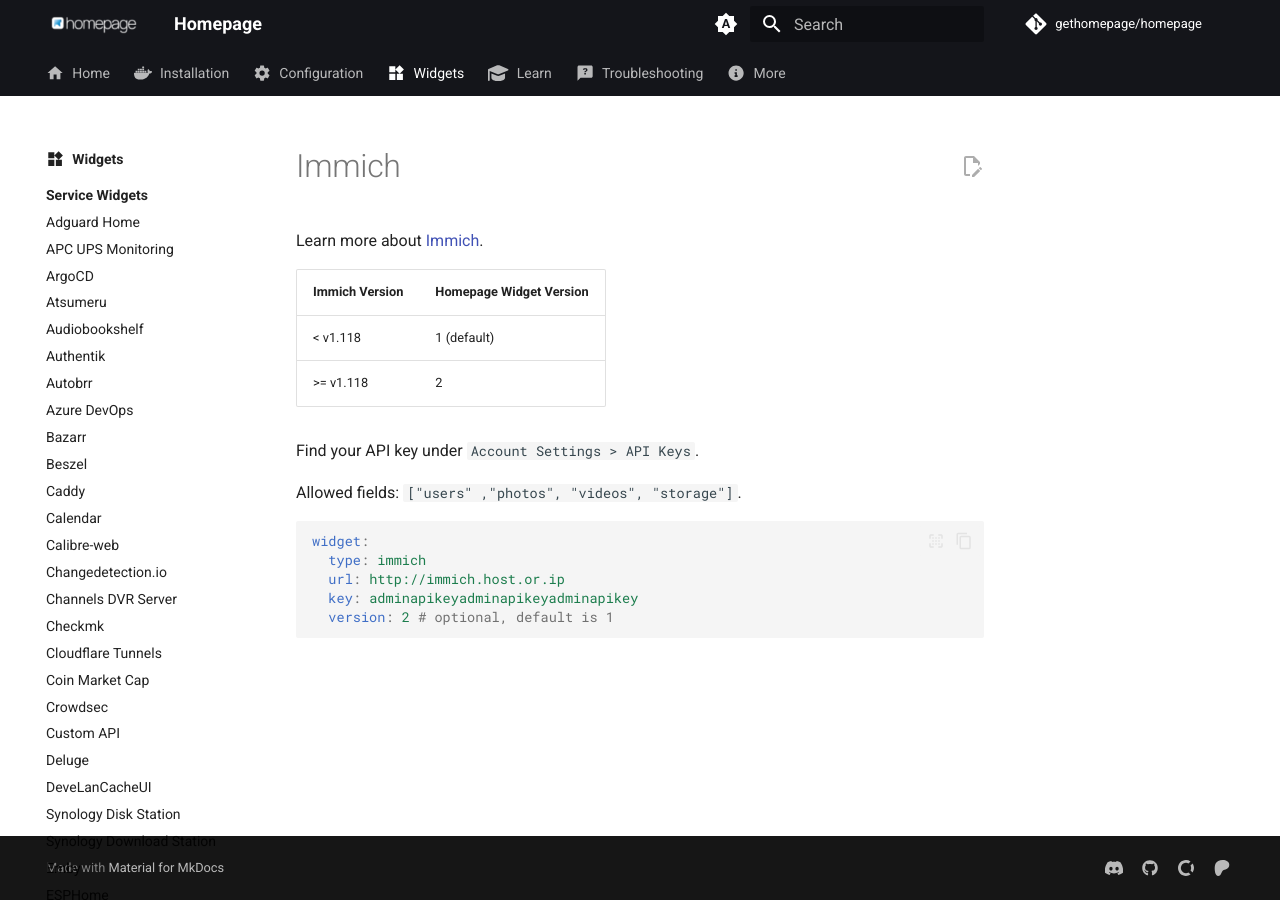
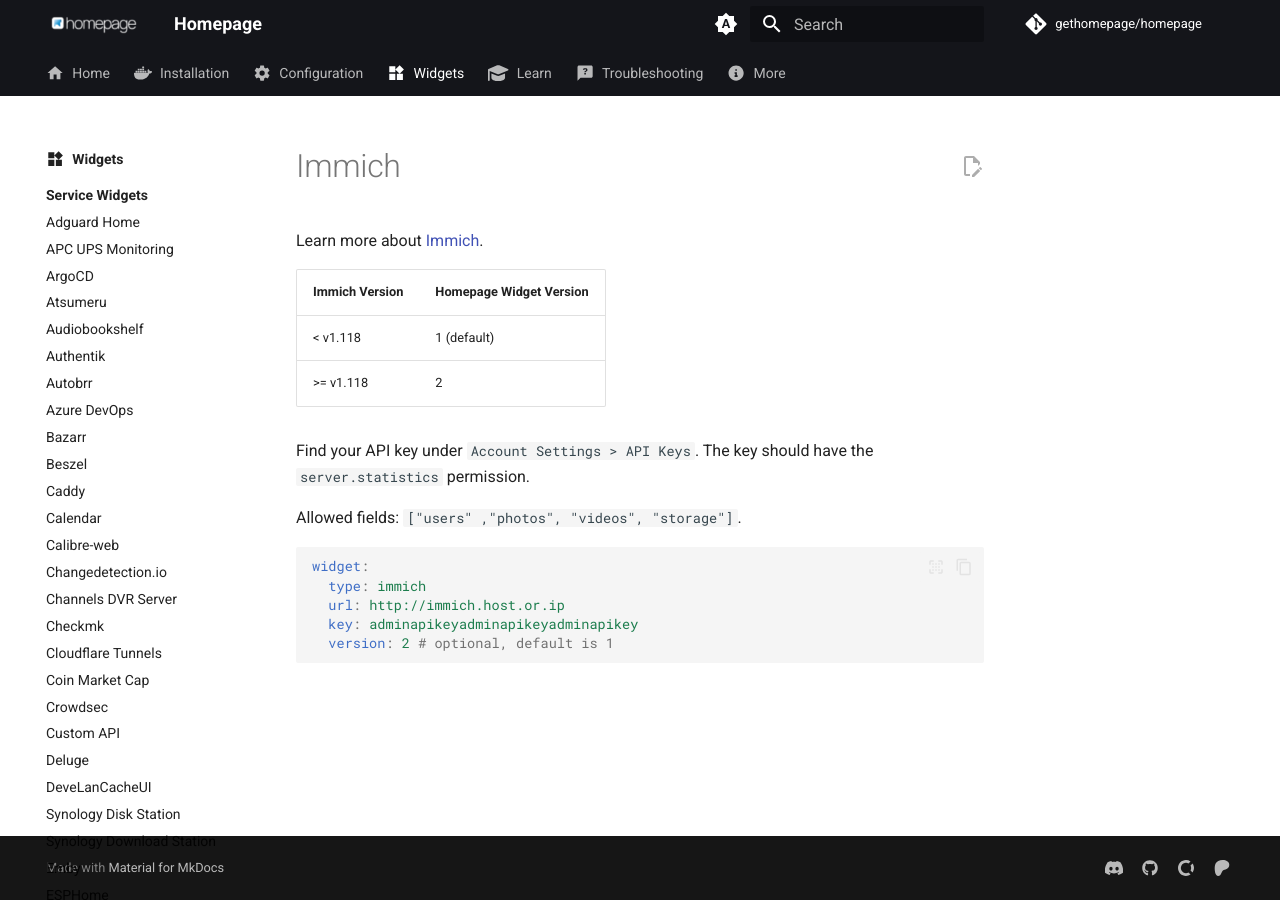
Before and after one commit to jobstar-git/home_p, an MkDocs documentation site: the page built from docs/widgets/services/immich.md, in a window 1280 px wide. Built offline with MkDocs 1.6.1 and Material for MkDocs 9.7.7, drawn with Linux system fonts in a browser that asks for light colours; comment, search, counter and statistics services are not loaded.

Commit message:
Documentation: Document needed permissions for Immich (#5706)

```diff
--- a/docs/widgets/services/immich.md
+++ b/docs/widgets/services/immich.md
@@ -10,7 +10,8 @@
 | < v1.118       | 1 (default)             |
 | >= v1.118      | 2                       |
 
-Find your API key under `Account Settings > API Keys`.
+Find your API key under `Account Settings > API Keys`. The key should have the
+`server.statistics` permission.
 
 Allowed fields: `["users" ,"photos", "videos", "storage"]`.
 
```
